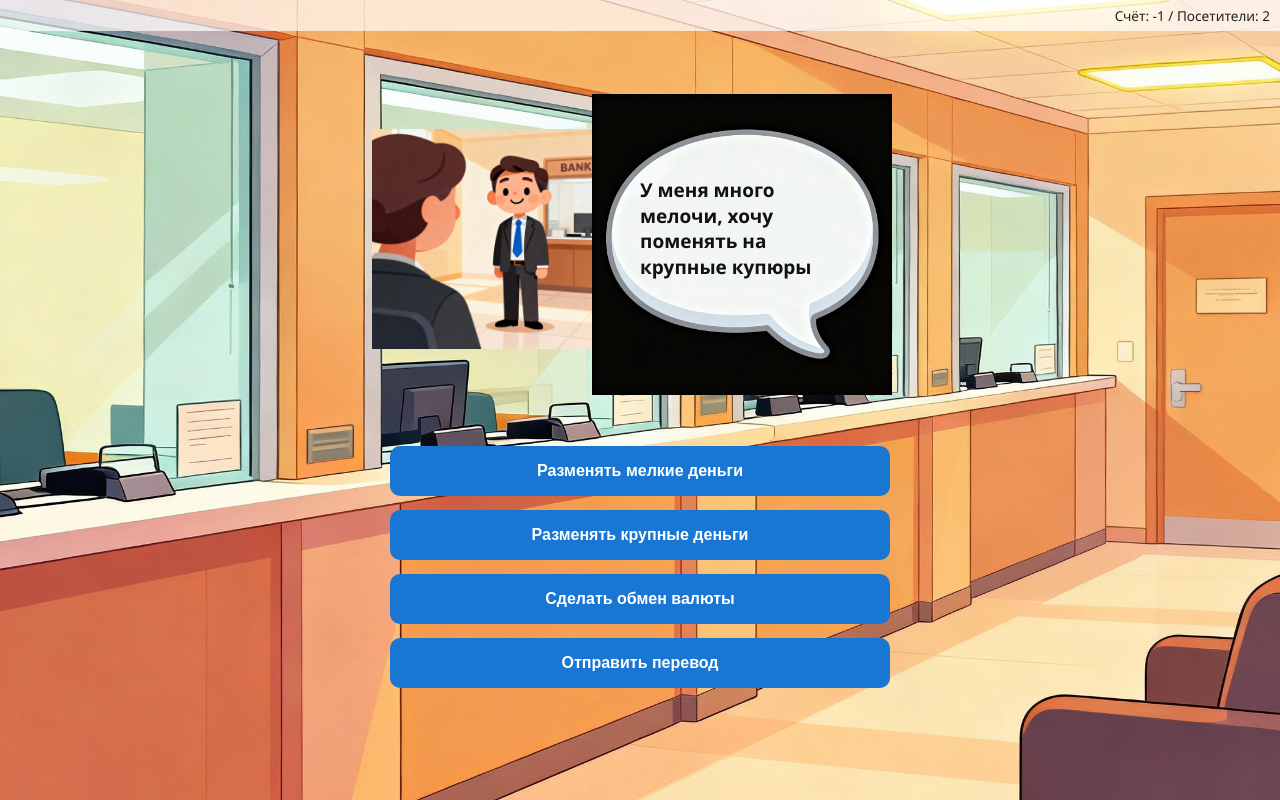
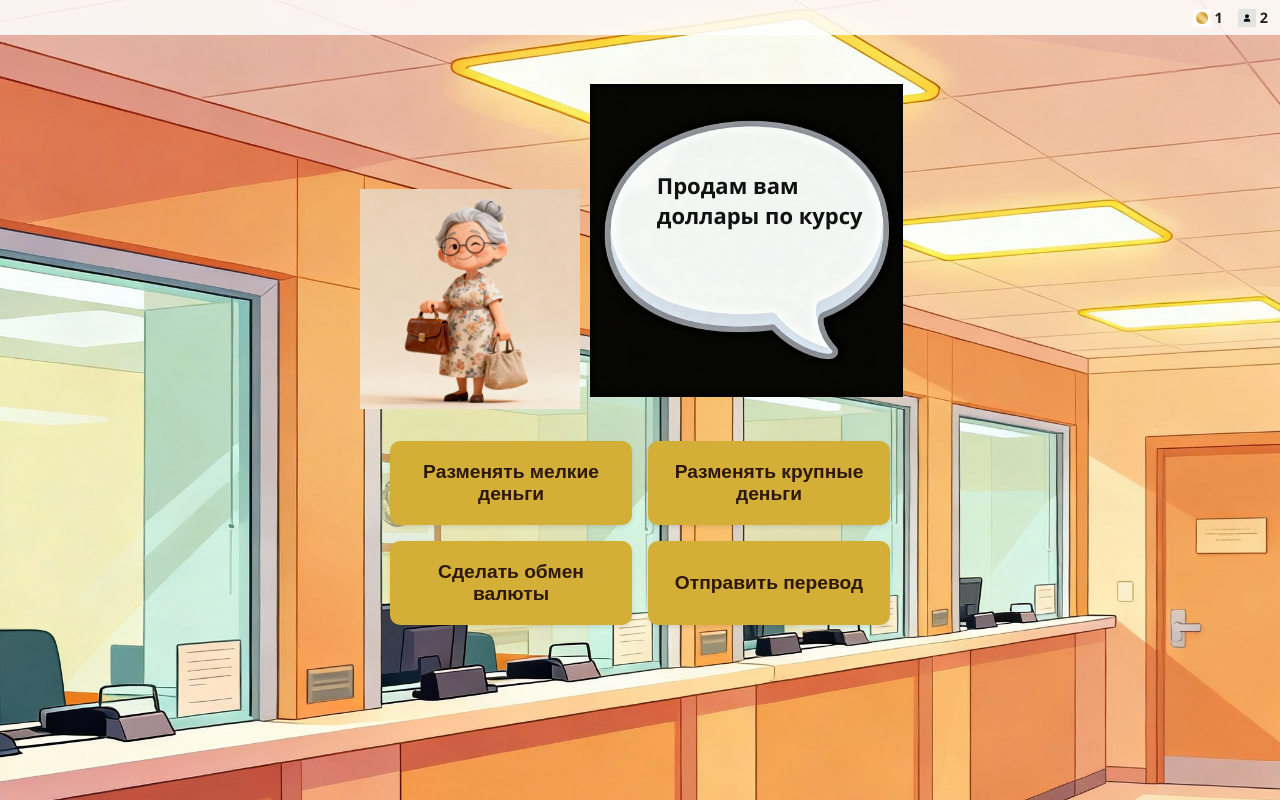
Before and after one commit to Headmast/front_quest_bank, a plain HTML site: page bank-game.html in a window 1280 px wide. Both pictures are taken after a click on the button "Разменять мелкие деньги". Drawn offline with Linux system fonts and the light colour scheme.

Commit message:
Add icons

```diff
--- a/bank-game.html
+++ b/bank-game.html
@@ -12,37 +12,58 @@
         body {
             margin: 0;
             font-family: "Segoe UI", Roboto, Arial, sans-serif;
-            background: url('bank-bg.png') center/cover no-repeat fixed;
+
+            /* два слоя: 1) изображение (сверху), 2) заливка цветом (снизу) */
+            background-image: url('bank-bg.png'), linear-gradient(#F5F5DC, #F5F5DC);
+            background-position: center top, center;
+            background-size: cover, 100% 100%;
+            background-repeat: no-repeat, no-repeat;
+
             min-height: 100vh;
             display: flex;
             flex-direction: column;
             color: #212121;
         }
 
-        /* Верхняя панель со счётом */
+        /* Верхняя панель со счётом и иконками */
         header {
-            padding: 6px 10px;
-            font-size: 0.85rem;
+            padding: 8px 12px;
+            font-size: 0.9rem;
             text-align: right;
-            background: rgba(255, 255, 255, 0.7);
+            background: rgba(255, 255, 255, 0.85);
+            display: flex;
+            justify-content: flex-end;
+            align-items: center;
+            gap: 15px;
         }
 
-        /* Основная игровая зона разбита горизонтально */
+        .score-item {
+            display: flex;
+            align-items: center;
+            gap: 4px;
+            font-weight: 600;
+        }
+
+        .score-icon {
+            width: 18px;
+            height: 18px;
+        }
+
+        /* Основная игровая зона */
         .game-wrapper {
             flex: 1;
             display: flex;
             flex-direction: column;
             justify-content: flex-start;
             align-items: center;
+            padding: 0 15px;
         }
 
-        /* Верх: персонаж + облако реплики */
+        /* Сцена с персонажем и облаком */
         .scene {
             width: 100%;
             max-width: 560px;
-            margin-top: 5vh;
-            padding: 0 12px;
-            /* чтобы край облака не прилипал к краям экрана */
+            margin-top: 3vh;
         }
 
         .scene-anchor {
@@ -50,32 +71,27 @@
             width: 100%;
             max-width: 560px;
             margin: 0 auto;
-            /* Вместо «персонаж стоит на нижней линии» — центрируем по высоте */
             display: grid;
             align-items: center;
-            /* центруем по вертикали */
             justify-items: start;
-            /* персонаж слева */
             aspect-ratio: 16 / 10;
-            /* стабильная рамка сцены */
         }
 
-        /* Персонаж: не больше 48% ширины сцены, авто-высота, без «прилипаний» вниз */
+        /* Персонаж стоит на полу */
         .visitor-img {
             width: min(42%, 220px);
-            /* как было «ок», но ограничим сверху */
             height: auto;
             max-height: 80%;
-            /* не раздувается вертикально */
             object-fit: contain;
             z-index: 1;
+            align-self: end;
+            /* персонаж стоит внизу на полу */
         }
 
+        /* Позиционирование пузыря */
         :root {
             --bubble-top: 8%;
-            /* поднять чуть выше центра */
             --bubble-left: 40%;
-            /* сдвинуть правее от головы персонажа */
             --bubble-width: 58%;
         }
 
@@ -90,76 +106,85 @@
             pointer-events: none;
         }
 
-
         .speech-text {
             position: absolute;
-            /* Внутренние поля относительно пузыря */
             top: calc(var(--bubble-top) + 25%);
-            left: calc(var(--bubble-left) + 9%);
+            left: calc(var(--bubble-left) + 12%);
             width: calc(var(--bubble-width) - 18%);
             max-height: 46%;
-
             overflow: hidden;
             overflow-wrap: anywhere;
             word-break: break-word;
             hyphens: auto;
             line-height: 1.35;
-
-            /* Размер шрифта адаптивный, но с верхней границей */
             font-size: clamp(14px, 2.2vw, 19px);
             font-weight: 700;
             color: #111;
             z-index: 3;
         }
 
-
-        /* Нижняя зона с вариантами ответов */
+        /* Кнопки с цветами из общей палитры банка */
         .choices {
             width: 100%;
             max-width: 500px;
             display: flex;
             flex-direction: column;
-            gap: 14px;
-            margin: 5vh 0;
+            gap: 12px;
+            margin: 4vh 15px 5vh 15px;
+            /* отступы на маленьких экранах */
         }
 
         .choices button {
-            padding: 16px 14px;
+            padding: 16px 20px;
             border: none;
             border-radius: 10px;
             font-size: 1rem;
             font-weight: 600;
-            background: #1976d2;
-            color: #fff;
+            background: #D4AF37;
+            /* золотистый цвет банка */
+            color: #2C1810;
+            /* тёмно-коричневый текст */
             cursor: pointer;
-            transition: background 0.3s;
+            transition: all 0.3s ease;
+            box-shadow: 0 2px 4px rgba(0, 0, 0, 0.1);
         }
 
         .choices button:hover {
-            background: #0d47a1;
+            background: #B8941F;
+            transform: translateY(-1px);
+            box-shadow: 0 4px 8px rgba(0, 0, 0, 0.15);
         }
 
         .choices button:active {
             transform: scale(0.97);
         }
 
-        /* Всплывающий индикатор правильности */
+        /* Всплывающий индикатор с иконкой */
         .toast {
             position: fixed;
-            top: 10vh;
+            top: 15vh;
             left: 50%;
             transform: translateX(-50%);
-            background: rgba(255, 255, 255, 0.9);
-            padding: 14px 20px;
-            border-radius: 8px;
-            font-size: 1rem;
+            background: rgba(255, 255, 255, 0.95);
+            padding: 16px 24px;
+            border-radius: 10px;
+            font-size: 1.1rem;
             font-weight: 700;
             color: #000;
-            box-shadow: 0 2px 6px rgba(0, 0, 0, 0.2);
+            box-shadow: 0 4px 12px rgba(0, 0, 0, 0.25);
             display: none;
             z-index: 9999;
+            display: flex;
+            align-items: center;
+            gap: 8px;
         }
 
+        .toast-icon {
+            width: 20px;
+            height: 20px;
+        }
+
+        /* Адаптивность */
         @media (max-width: 480px) {
             :root {
                 --bubble-top: 6%;
@@ -179,6 +204,34 @@
                 max-height: 48%;
                 font-size: clamp(13px, 3.6vw, 18px);
             }
+
+            .choices {
+                margin: 3vh 12px 4vh 12px;
+                /* сохраняем отступы */
+            }
+
+            .choices button {
+                padding: 18px 16px;
+                font-size: 1rem;
+            }
+        }
+
+        @media (min-width: 600px) {
+            .choices {
+                display: grid;
+                grid-template-columns: 1fr 1fr;
+                gap: 16px;
+                margin: 4vh 0 5vh 0;
+            }
+
+            .speech-text {
+                font-size: clamp(16px, 2.4vw, 20px);
+            }
+
+            .choices button {
+                padding: 18px 20px;
+                font-size: 1.1rem;
+            }
         }
 
         @media (min-width: 768px) {
@@ -188,11 +241,31 @@
                 --bubble-width: 56%;
             }
         }
+
+        @media (min-width: 992px) {
+            .speech-text {
+                font-size: clamp(18px, 2.6vw, 22px);
+            }
+
+            .choices button {
+                font-size: 1.2rem;
+                padding: 20px 24px;
+            }
+        }
     </style>
 </head>
 
 <body>
-    <header>Счёт: <span id="score">0</span> / Посетители: <span id="visitor-count">0</span></header>
+    <header>
+        <div class="score-item">
+            <img src="coin-icon.png" class="score-icon" alt="Счёт">
+            <span id="score">0</span>
+        </div>
+        <div class="score-item">
+            <img src="visitor-icon.png" class="score-icon" alt="Посетители">
+            <span id="visitor-count">0</span>
+        </div>
+    </header>
 
     <div class="game-wrapper">
         <!-- Сцена -->
@@ -208,7 +281,10 @@
         <div class="choices" id="answer-buttons"></div>
     </div>
 
-    <div id="toast" class="toast"></div>
+    <div id="toast" class="toast">
+        <img id="toast-icon" class="toast-icon" src="coin-icon.png" alt="Результат">
+        <span id="toast-text"></span>
+    </div>
 
     <script>
         const visitors = [
@@ -225,7 +301,11 @@
             { text: 'У меня куча монет, поменяйте на банкноты', answer: 'мелкие' },
             { text: 'Разбейте мне эту пятитысячную, пожалуйста', answer: 'крупные' },
             { text: 'Мне нужны евро вместо рублей', answer: 'валюта' },
-            { text: 'Переведите деньги на карту жены', answer: 'перевод' }
+            { text: 'Переведите деньги на карту жены', answer: 'перевод' },
+            { text: 'Хочется избавиться от всей этой мелочевки', answer: 'мелкие' },
+            { text: 'Поменяйте крупную банкноту на разменные', answer: 'крупные' },
+            { text: 'Продам вам доллары по курсу', answer: 'валюта' },
+            { text: 'Нужно послать денег маме в деревню', answer: 'перевод' }
         ];
         const answers = [
             { label: 'Разменять мелкие деньги', value: 'мелкие' },
@@ -239,8 +319,12 @@
         const visitorImg = document.getElementById('visitor-img');
         const btnContainer = document.getElementById('answer-buttons');
         const toast = document.getElementById('toast');
+        const toastIcon = document.getElementById('toast-icon');
+        const toastText = document.getElementById('toast-text');
 
         function init() {
+            toast.style.display = 'none';
+            toastText.textContent = '';
             // Создать кнопки
             answers.forEach(a => {
                 const btn = document.createElement('button');
@@ -252,12 +336,19 @@
         }
 
         function nextVisitor() {
-            if (score >= 10) { toastMsg('🎉 Победа!'); disableButtons(); return; }
-            if (score <= -5) { toastMsg('😞 Поражение'); disableButtons(); return; }
+            if (score >= 10) {
+                toastMsg('🎉 Победа!', 'coin-icon.png');
+                disableButtons();
+                return;
+            }
+            if (score <= -5) {
+                toastMsg('😞 Поражение', 'coin-icon.png');
+                disableButtons();
+                return;
+            }
             visitorCount++;
-            // Обновить счёт
-            document.getElementById('score').textContent = score;
-            document.getElementById('visitor-count').textContent = visitorCount;
+            updateScore();
+
             // Новый запрос и персонаж
             const req = requests[Math.floor(Math.random() * requests.length)];
             currentRequest = req.answer;
@@ -267,17 +358,35 @@
         }
 
         function select(value) {
-            if (value === currentRequest) { score++; toastMsg('✅ Верно +1'); }
-            else { score--; toastMsg('❌ Ошибка -1'); }
-            // обновить счёт visual
-            document.getElementById('score').textContent = score;
-            setTimeout(nextVisitor, 2000); // ждать пока тост исчезнет
+            // 1) посчитать результат
+            const wasCorrect = (value === currentRequest);
+            score += wasCorrect ? 1 : -1;
+            updateScore();
+
+            // 2) сразу переключить на нового посетителя и новый вопрос
+            nextVisitor(); // это обновит персонажа, вопрос и проверит победу/поражение
+
+            // Если наступила победа/поражение, nextVisitor сам покажет тост и отключит кнопки,
+            // в этом случае второй тост не нужен:
+            if (score >= 10 || score <= -5) return;
+
+            // 3) через короткую задержку показать тост по предыдущему ответу
+            setTimeout(() => {
+                toastMsg(wasCorrect ? '✅ Верно +1' : '❌ Ошибка -1', 'coin-icon.png');
+            }, 150); // 100–200 мс достаточно, чтобы экран уже сменился
         }
 
-        function toastMsg(msg) {
-            toast.textContent = msg;
-            toast.style.display = 'block';
+
+        function toastMsg(msg, iconSrc) {
+            toastText.textContent = msg;
+            toastIcon.src = iconSrc;
+            toast.style.display = 'flex';
             setTimeout(() => { toast.style.display = 'none'; }, 2000);
+        }
+
+        function updateScore() {
+            document.getElementById('score').textContent = score;
+            document.getElementById('visitor-count').textContent = visitorCount;
         }
 
         function disableButtons() {
```
Also changed, not shown: bank-bg-top.png (added), coin-icon.png (added), visitor-icon.png (added).
